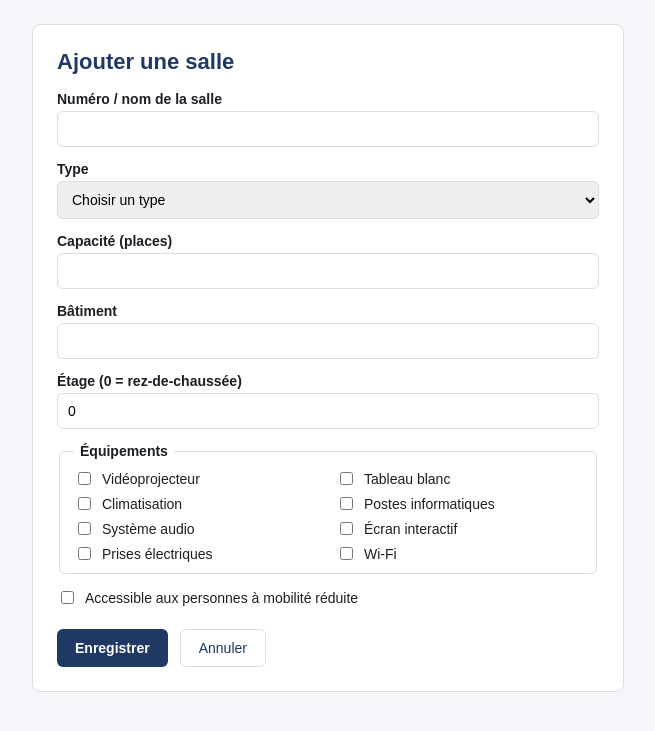
After one commit to ndeyecoumba2605-stack/Salleo, a Laravel app: page /salles/create in a window 1280 px wide. The commit adds this page. Shown: the top 731 px of the page, without its empty margins (312-967 px from the left). Run offline with Laravel 12, Linux system fonts and the light colour scheme.

Commit message:
feat: gestion des salles par l'administration

```diff
--- a/app/Http/Controllers/Admin/SalleController.php
+++ b/app/Http/Controllers/Admin/SalleController.php
@@ -5,13 +5,13 @@ namespace App\Http\Controllers\Admin;
 use App\Http\Controllers\Controller;
 use App\Http\Requests\SalleRequest;
 use App\Models\Salle;
+use Illuminate\Validation\Rule;
 
 class SalleController extends Controller
 {
     public function index()
     {
-        $salles = Salle::orderBy('batiment')->orderBy('numero')->paginate(15);
-
+        $salles = Salle::orderBy('numero')->paginate(15);
         return view('admin.salles.index', compact('salles'));
     }
 
@@ -22,10 +22,25 @@ class SalleController extends Controller
 
     public function store(SalleRequest $request)
     {
-        Salle::create($this->donnees($request));
+        $data = $request->validate([
+            'numero'   => ['required', 'string', 'max:100', 'unique:salles,numero'],
+            'type'      => ['required', 'in:salle,amphi,labo,reunion,examen'],
+            'capacite'  => ['required', 'integer', 'min:1'],
+            'batiment'  => ['required', 'string', 'max:100'],
+            'etage'     => ['required', 'integer'],
+            'accessible_pmr' => ['boolean'],
+            'equipements'   => ['nullable', 'array'],
+            'equipements.*' => ['string', Rule::in(Salle::EQUIPEMENTS)],
+        ]);
 
-        return redirect()->route('admin.salles.index')
-            ->with('status', 'Salle ajoutée.');
+        $data['accessible_pmr'] = $request->boolean('accessible_pmr');
+        $data['actif']          = true; // une nouvelle salle est réservable
+
+        Salle::create($data);
+        $data['equipements'] = $data['equipements'] ?? [];
+
+        return redirect()->route('admin.salles.index')->with('status', 'Salle ajoutée.');
+
     }
 
     public function edit(Salle $salle)
@@ -35,21 +50,42 @@ class SalleController extends Controller
 
     public function update(SalleRequest $request, Salle $salle)
     {
-        $salle->update($this->donnees($request));
+            $data = $request->validate([
+                'numero' => ['required', 'string', 'max:100', Rule::unique('salles', 'numero')->ignore($salle->id)],
+                'type'     => ['required', 'in:salle,amphi,labo,reunion,examen'],
+                'capacite' => ['required', 'integer', 'min:1'],
+                'batiment' => ['required', 'string', 'max:100'],
+                'etage'    => ['required', 'integer'],
+                'equipements'   => ['nullable', 'array'],
+                'equipements.*' => ['string', Rule::in(Salle::EQUIPEMENTS)],
+        ]);
 
-        return redirect()->route('admin.salles.index')
-            ->with('status', 'Salle mise à jour.');
+        // Une case décochée n'est pas envoyée par le navigateur : on la lit explicitement.
+        $data['accessible_pmr'] = $request->boolean('accessible_pmr');
+        $data['actif']          = $request->boolean('actif');
+
+        // Empêche de désactiver une salle qui a encore des réservations à venir.
+        // Adapte 'fin' au nom réel de ta colonne de fin de créneau.
+        if (! $data['actif'] && $salle->reservations()->where('fin', '>', now())->exists()) {
+            return back()
+                ->withErrors(['actif' => 'Cette salle a des réservations à venir : annulez-les avant de la désactiver.'])
+                ->withInput();
+        }
+
+        $salle->update($data);
+        $data['equipements'] = $data['equipements'] ?? [];
+
+        return redirect()->route('admin.salles.index')->with('status', 'Salle modifiée.');
     }
 
     public function destroy(Salle $salle)
     {
         if ($salle->reservations()->exists()) {
-            return back()->with('error',
-                'Cette salle a un historique de réservations : désactivez-la.');
+            $salle->update(['actif' => false]);
+            return back()->with('status', 'Salle désactivée : elle a un historique de réservations.');
         }
 
         $salle->delete();
-
         return back()->with('status', 'Salle supprimée.');
     }
 
--- a/app/Models/Salle.php
+++ b/app/Models/Salle.php
@@ -10,7 +10,8 @@ use Illuminate\Database\Eloquent\Relations\HasMany;
 class Salle extends Model
 {
     public const EQUIPEMENTS = [
-        'vidéoprojecteur', 'climatisation', 'tableau', 'prises', 'wifi',
+        'Vidéoprojecteur', 'Tableau blanc', 'Climatisation', 'Postes informatiques',
+        'Système audio', 'Écran interactif', 'Prises électriques', 'Wi-Fi',
     ];
 
     protected $fillable = [
@@ -26,6 +27,8 @@ class Salle extends Model
             'validation_requise' => 'boolean',
         ];
     }
+
+
 
     public function reservations(): HasMany
     {
--- /dev/null
+++ b/resources/views/admin/salles/_equipements.blade.php
@@ -0,0 +1,15 @@
+@php $coches = old('equipements', $selection ?? []); @endphp
+
+<fieldset class="equipements">
+    <legend>Équipements</legend>
+    <div class="liste-equipements">
+        @foreach (\App\Models\Salle::EQUIPEMENTS as $nom)
+            <label class="case-eq">
+                <input type="checkbox" name="equipements[]" value="{{ $nom }}"
+                       @checked(in_array($nom, $coches, true))>
+                {{ $nom }}
+            </label>
+        @endforeach
+    </div>
+    @error('equipements.*') <div class="erreur">{{ $message }}</div> @enderror
+</fieldset>
--- a/resources/views/admin/salles/create.blade.php
+++ b/resources/views/admin/salles/create.blade.php
@@ -1,13 +1,95 @@
-<x-app-layout>
-    <x-slot name="header">
-        <h2 class="font-semibold text-xl">Ajouter une salle</h2>
-    </x-slot>
-    <div class="py-8 max-w-3xl mx-auto sm:px-6 lg:px-8">
-        <form method="POST" action="{{ route('admin.salles.store') }}"
-              class="bg-white p-6 rounded shadow">
+<!DOCTYPE html>
+<html lang="fr">
+<head>
+    <meta charset="utf-8">
+    <meta name="viewport" content="width=device-width, initial-scale=1">
+    <title>Ajouter une salle</title>
+    <style>
+        :root { --bleu: #1f3864; --fond: #f4f6fa; --texte: #1b1f24; --bord: #d8dde6; --erreur: #b42318; }
+        * { box-sizing: border-box; }
+        body { margin: 0; font-family: Arial, Helvetica, sans-serif; background: var(--fond); color: var(--texte); }
+        main { max-width: 640px; margin: 0 auto; padding: 24px; }
+        .carte { background: #fff; border: 1px solid var(--bord); border-radius: 8px; padding: 24px; }
+        h1 { margin: 0 0 16px; font-size: 22px; color: var(--bleu); }
+        label { display: block; margin: 14px 0 4px; font-weight: bold; font-size: 14px; }
+        input[type=text], input[type=number], select { width: 100%; padding: 9px 10px; border: 1px solid var(--bord); border-radius: 6px; font-size: 14px; }
+        .case { display: flex; align-items: center; gap: 8px; margin-top: 14px; }
+        .case label { margin: 0; font-weight: normal; }
+        .erreur { color: var(--erreur); font-size: 13px; margin-top: 4px; }
+        .bloc-erreurs { color: var(--erreur); margin-bottom: 12px; }
+        .actions { display: flex; gap: 12px; margin-top: 22px; }
+        button, .annuler { padding: 10px 18px; border-radius: 6px; font-size: 14px; cursor: pointer; text-decoration: none; }
+        button { background: var(--bleu); color: #fff; border: 0; font-weight: bold; }
+        .annuler { background: #fff; color: var(--bleu); border: 1px solid var(--bord); }
+        fieldset.equipements { border: 1px solid var(--bord); border-radius: 6px; margin-top: 14px; padding: 10px 14px; }
+        fieldset.equipements legend { font-weight: bold; font-size: 14px; padding: 0 6px; }
+        .liste-equipements { display: grid; grid-template-columns: repeat(auto-fill, minmax(200px, 1fr)); gap: 6px 16px; }
+        .case-eq { display: flex; align-items: center; gap: 8px; font-weight: normal; margin: 0; }
+    </style>
+</head>
+<body>
+<main>
+    <div class="carte">
+        <h1>Ajouter une salle</h1>
+
+        @if ($errors->any())
+            <div class="bloc-erreurs">
+                <strong>Le formulaire contient des erreurs :</strong>
+                <ul>
+                    @foreach ($errors->all() as $erreur)
+                        <li>{{ $erreur }}</li>
+                    @endforeach
+                </ul>
+            </div>
+        @endif
+
+        <form method="POST" action="{{ route('admin.salles.store') }}">
             @csrf
-            @include('admin.salles._form')
-            <x-primary-button class="mt-6">Enregistrer</x-primary-button>
+
+            <label for="numero">Numéro / nom de la salle</label>
+            <input type="text" id="numero" name="numero" value="{{ old('numero') }}" required>
+            @error('numero') <div class="erreur">{{ $message }}</div> @enderror
+
+            <label for="type">Type</label>
+            <select id="type" name="type" required>
+                <option value="">Choisir un type</option>
+                @foreach ([
+                    'salle'   => 'Salle',
+                    'amphi'   => 'Amphithéâtre',
+                    'labo'    => 'Laboratoire',
+                    'reunion' => 'Salle de réunion',
+                    'examen'  => 'Salle d\'examen',
+                ] as $valeur => $libelle)
+                    <option value="{{ $valeur }}" @selected(old('type') === $valeur)>{{ $libelle }}</option>
+                @endforeach
+            </select>
+            @error('type') <div class="erreur">{{ $message }}</div> @enderror
+
+            <label for="capacite">Capacité (places)</label>
+            <input type="number" id="capacite" name="capacite" min="1" value="{{ old('capacite') }}" required>
+            @error('capacite') <div class="erreur">{{ $message }}</div> @enderror
+
+            <label for="batiment">Bâtiment</label>
+            <input type="text" id="batiment" name="batiment" value="{{ old('batiment') }}" required>
+            @error('batiment') <div class="erreur">{{ $message }}</div> @enderror
+
+            <label for="etage">Étage (0 = rez-de-chaussée)</label>
+            <input type="number" id="etage" name="etage" value="{{ old('etage', 0) }}" required>
+            @error('etage') <div class="erreur">{{ $message }}</div> @enderror
+
+            @include('admin.salles._equipements', ['selection' => []])
+
+            <div class="case">
+                <input type="checkbox" id="accessible_pmr" name="accessible_pmr" value="1" @checked(old('accessible_pmr'))>
+                <label for="accessible_pmr">Accessible aux personnes à mobilité réduite</label>
+            </div>
+
+            <div class="actions">
+                <button type="submit">Enregistrer</button>
+                <a class="annuler" href="{{ route('admin.salles.index') }}">Annuler</a>
+            </div>
         </form>
     </div>
-</x-app-layout>
+</main>
+</body>
+</html>
--- a/routes/web.php
+++ b/routes/web.php
@@ -6,6 +6,8 @@
     use Illuminate\Support\Facades\Auth;
     use Illuminate\Support\Facades\Route;
     use App\Http\Controllers\Admin\DashboardController;
+    use App\Http\Controllers\Admin\SalleController;
+
 
     Route::view('/', 'welcome');
 
@@ -30,6 +32,7 @@
     Route::delete('/profile', [ProfileController::class, 'destroy'])
         ->name('profile.destroy');
     });
+
 
     // ----- Espace responsable de classe -----
     Route::middleware(['auth', 'role:responsable'])
@@ -69,5 +72,6 @@
             [Admin\StatistiqueController::class, 'index'])
             ->name('statistiques');
     });
+    Route::resource('salles', SalleController::class)->except(['show']);
 
     require __DIR__.'/auth.php';
```
Also changed, not shown: resources/views/admin/salles/edit.blade.php (added, +94 -0 lines).
